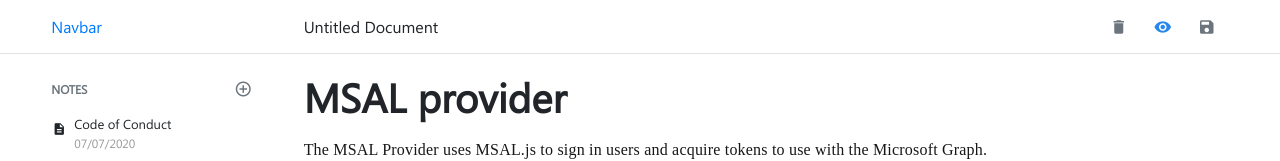
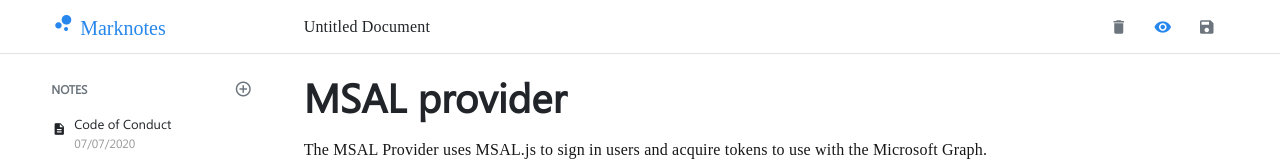
Before and after one commit to Christian-007/marknotes-fe, an Angular app: page /notes/note in a window 1280 px wide. Shown: the top 161 px of the page. Built offline with nearby package versions, Linux system fonts and the light colour scheme; a web font is replaced by a local one.

Commit message:
refactor(topbar): add brand and adjust doc title

```diff
--- a/src/app/shared/components/sidebar/sidebar.component.html
+++ b/src/app/shared/components/sidebar/sidebar.component.html
@@ -1,6 +1,9 @@
 <aside class="sidebar d-flex flex-column h-100">
   <div class="sidebar__brand column">
-    <a class="navbar-brand" href="#">Navbar</a>
+    <a class="navbar-brand" routerLink="">
+      <i aria-hidden="true" class="material-icons">bubble_chart</i>
+      Marknotes
+    </a>
   </div>
   <app-card></app-card>
 </aside>
--- a/src/app/shared/components/sidebar/sidebar.component.scss
+++ b/src/app/shared/components/sidebar/sidebar.component.scss
@@ -11,6 +11,11 @@
     display: flex;
     align-items: center;
     height: $navigation_height;
+
+    a {
+      font-family: 'WeblySleek UI-SB';
+      color: $active_state;
+    }
   }
 }
 
--- a/src/app/shared/components/topbar/topbar.component.html
+++ b/src/app/shared/components/topbar/topbar.component.html
@@ -1,5 +1,5 @@
 <nav class="topbar d-flex align-items-center">
-  <div class="mr-auto">
+  <div class="topbar__title mr-auto">
     Untitled Document
   </div>
 
--- a/src/app/shared/components/topbar/topbar.component.scss
+++ b/src/app/shared/components/topbar/topbar.component.scss
@@ -4,4 +4,9 @@
   padding: $layout_padding $container_left_right $layout_padding $layout_padding;
   border-bottom: 1px solid $border_color;
   height: $navigation_height;
+
+  &__title {
+    font-family: 'WeblySleek UI-SL';
+    letter-spacing: 0.2px;
+  }
 }
--- a/src/styles.scss
+++ b/src/styles.scss
@@ -11,6 +11,7 @@
 @import '../node_modules/bootstrap/scss/code';
 @import '../node_modules/bootstrap/scss/grid';
 @import '../node_modules/bootstrap/scss/nav';
+@import '../node_modules/bootstrap/scss/navbar';
 @import '../node_modules/bootstrap/scss/buttons';
 @import '../node_modules/bootstrap/scss/utilities/flex';
 @import '../node_modules/bootstrap/scss/utilities/display';
```
